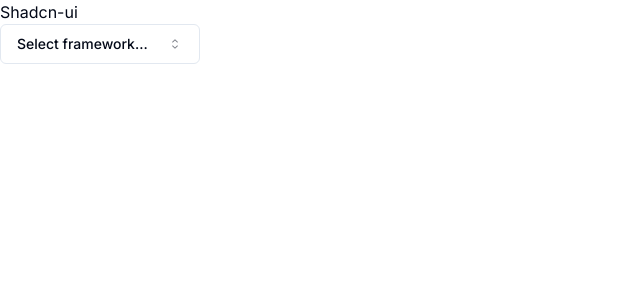
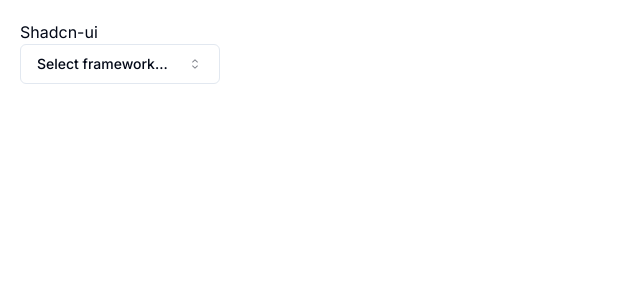
Before and after one commit to CodewithTanzeel/shadcn-ui-05, a Next.js app: page / in a window 1280 px wide. Shown: the top 300 px of the page, without its empty margins (0-640 px from the left). Built offline with nearby package versions, Linux system fonts and the light colour scheme.

Commit message:
Update page.tsx

```diff
--- a/src/app/page.tsx
+++ b/src/app/page.tsx
@@ -3,9 +3,11 @@
 
 export default function Home() {
   return (
-    <>
-   <h1>Shadcn-ui</h1>
+    <div className="p-5 justify-center ">
+
+   <h1 className="">Shadcn-ui</h1>
    <ComboboxDemo/>
-   </>
+    </div>
+
   );
 }
```
